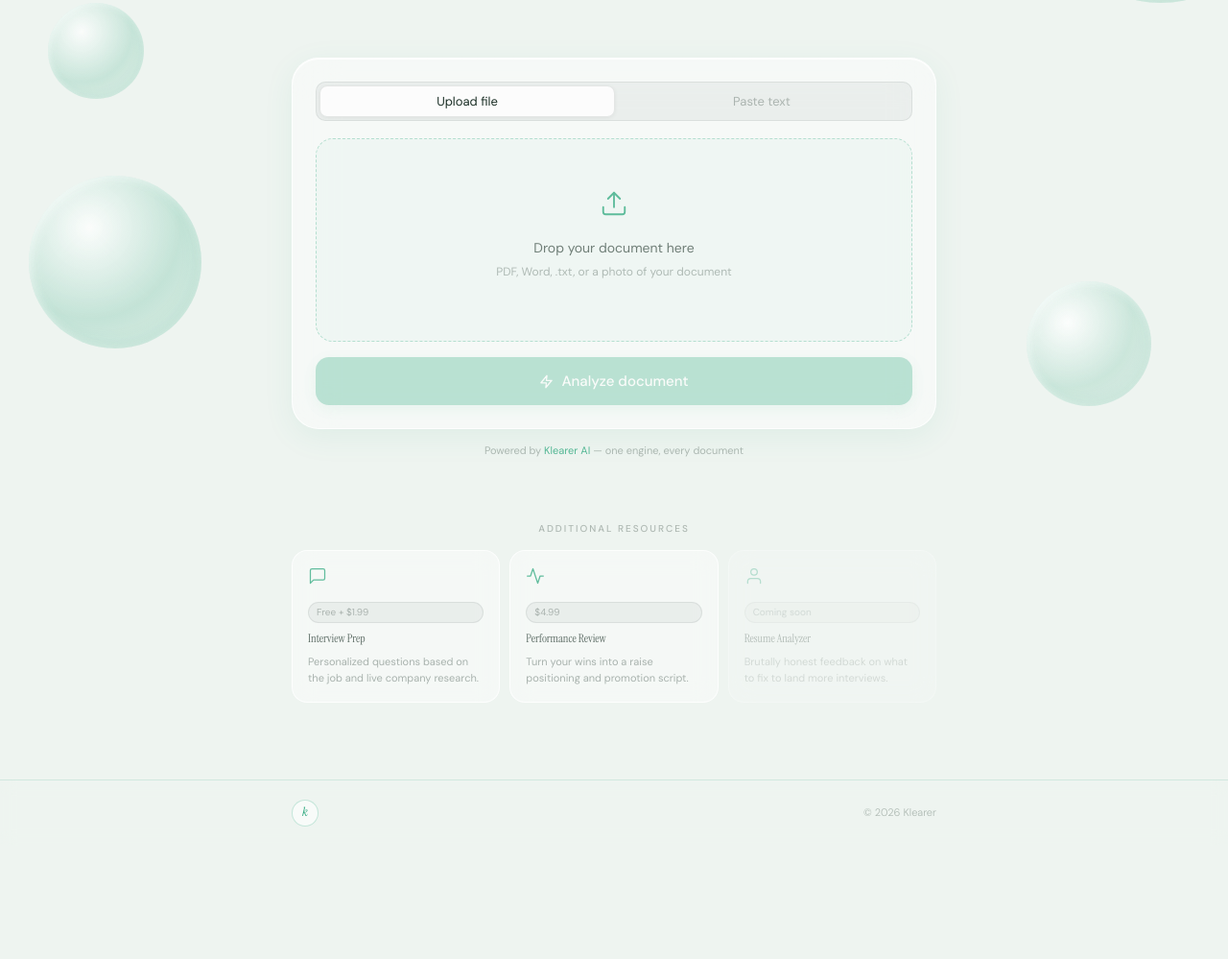
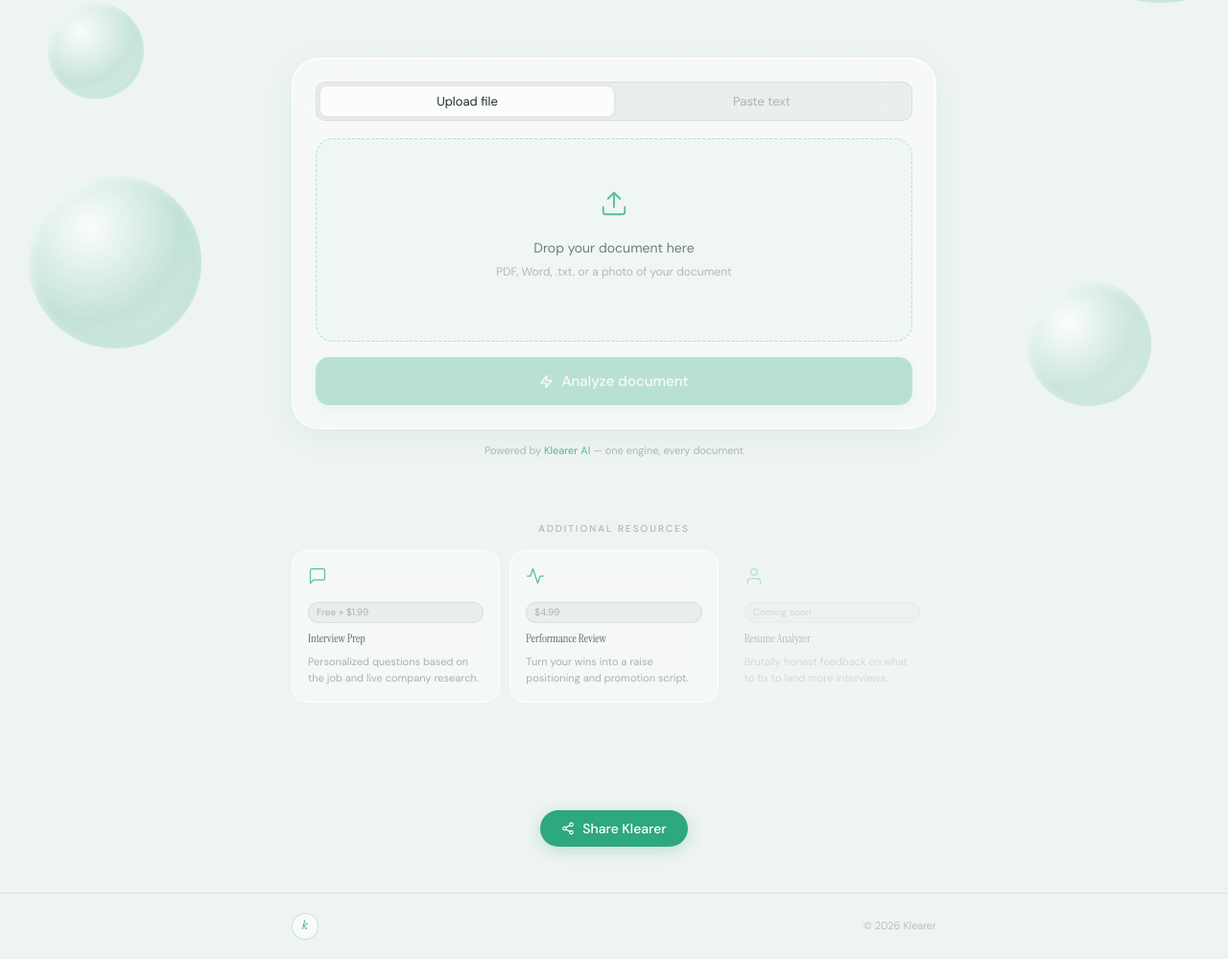
Before and after one commit to benrbaseball-blip/klearer, a website: page public/index.html in a window 1280 px wide. Shown: the part 317-1316 px from the top of the page at 96% size. Before the commit the page ends 1198 px from the top, so only its background shows below. Drawn offline with Linux system fonts and the light colour scheme.

Commit message:
Update index.html

```diff
--- a/public/index.html
+++ b/public/index.html
@@ -173,10 +173,7 @@
 <div id="app">
 <nav>
     <a class="logo" href="/" onclick="sessionStorage.removeItem('klearer-intro')">klear<em>er</em></a>
-    <button class="share-btn" onclick="openShare()">
-      <svg width="14" height="14" viewBox="0 0 24 24" fill="none" stroke="currentColor" stroke-width="2" stroke-linecap="round" stroke-linejoin="round"><circle cx="18" cy="5" r="3"/><circle cx="6" cy="12" r="3"/><circle cx="18" cy="19" r="3"/><line x1="8.59" y1="13.51" x2="15.42" y2="17.49"/><line x1="15.41" y1="6.51" x2="8.59" y2="10.49"/></svg>
-      Share Klearer
-    </button>
+
   </nav>
 
   <div class="container">
@@ -249,6 +246,12 @@
         <div class="resource-name">Resume Analyzer</div>
         <div class="resource-desc">Brutally honest feedback on what to fix to land more interviews.</div>
       </div>
+    </div>
+    <div style="text-align: center; padding: 2rem 0 3rem;">
+      <button onclick="openShare()" style="display: inline-flex; align-items: center; gap: 8px; background: #2EA87E; color: #fff; border: none; border-radius: 20px; padding: 10px 22px; font-size: 14px; font-weight: 500; font-family: 'DM Sans', sans-serif; cursor: pointer; box-shadow: 0 4px 16px rgba(46,168,126,0.25);">
+        <svg width="14" height="14" viewBox="0 0 24 24" fill="none" stroke="currentColor" stroke-width="2" stroke-linecap="round" stroke-linejoin="round"><circle cx="18" cy="5" r="3"/><circle cx="6" cy="12" r="3"/><circle cx="18" cy="19" r="3"/><line x1="8.59" y1="13.51" x2="15.42" y2="17.49"/><line x1="15.41" y1="6.51" x2="8.59" y2="10.49"/></svg>
+        Share Klearer
+      </button>
     </div>
   </div>
 
```
